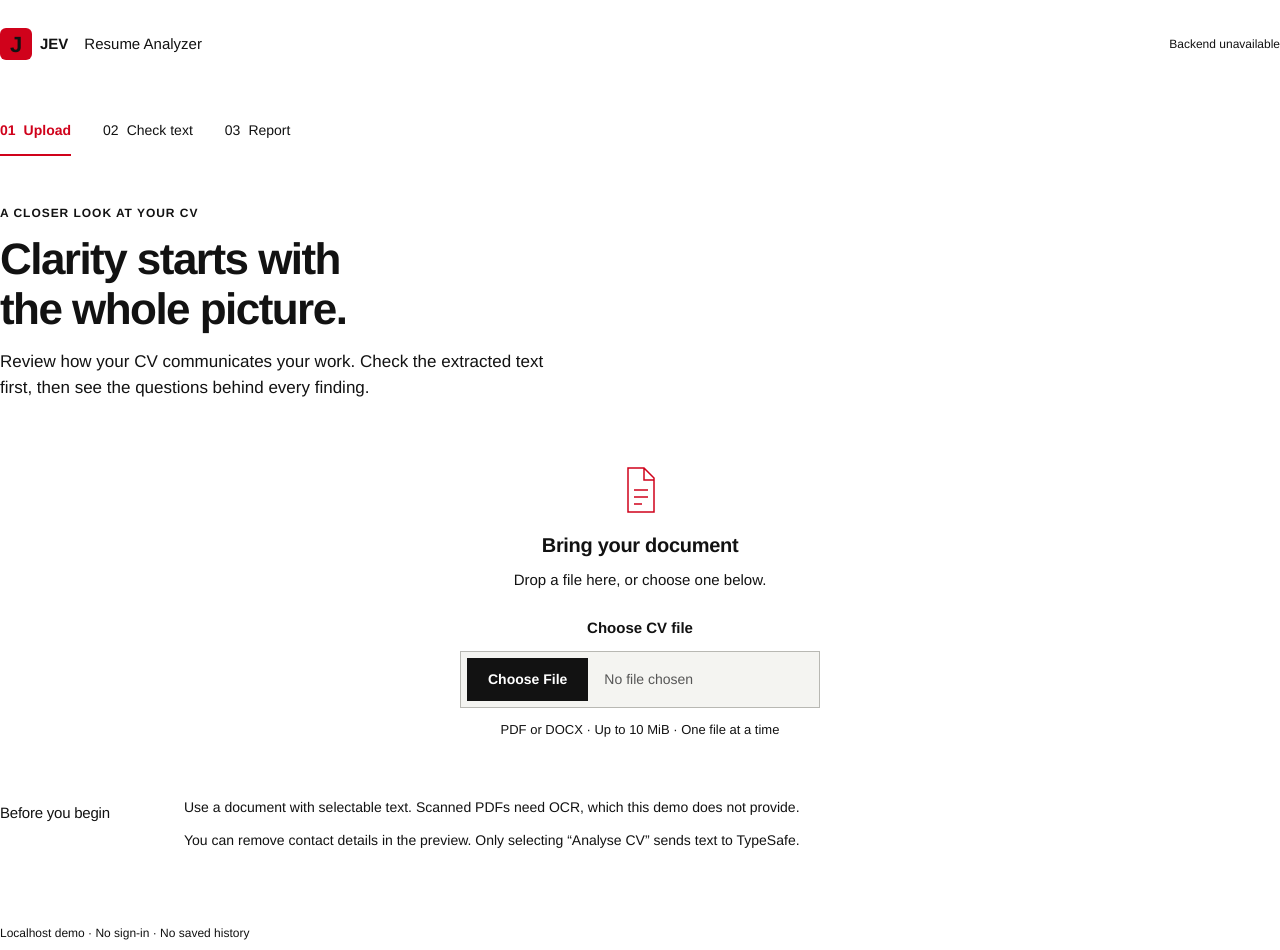
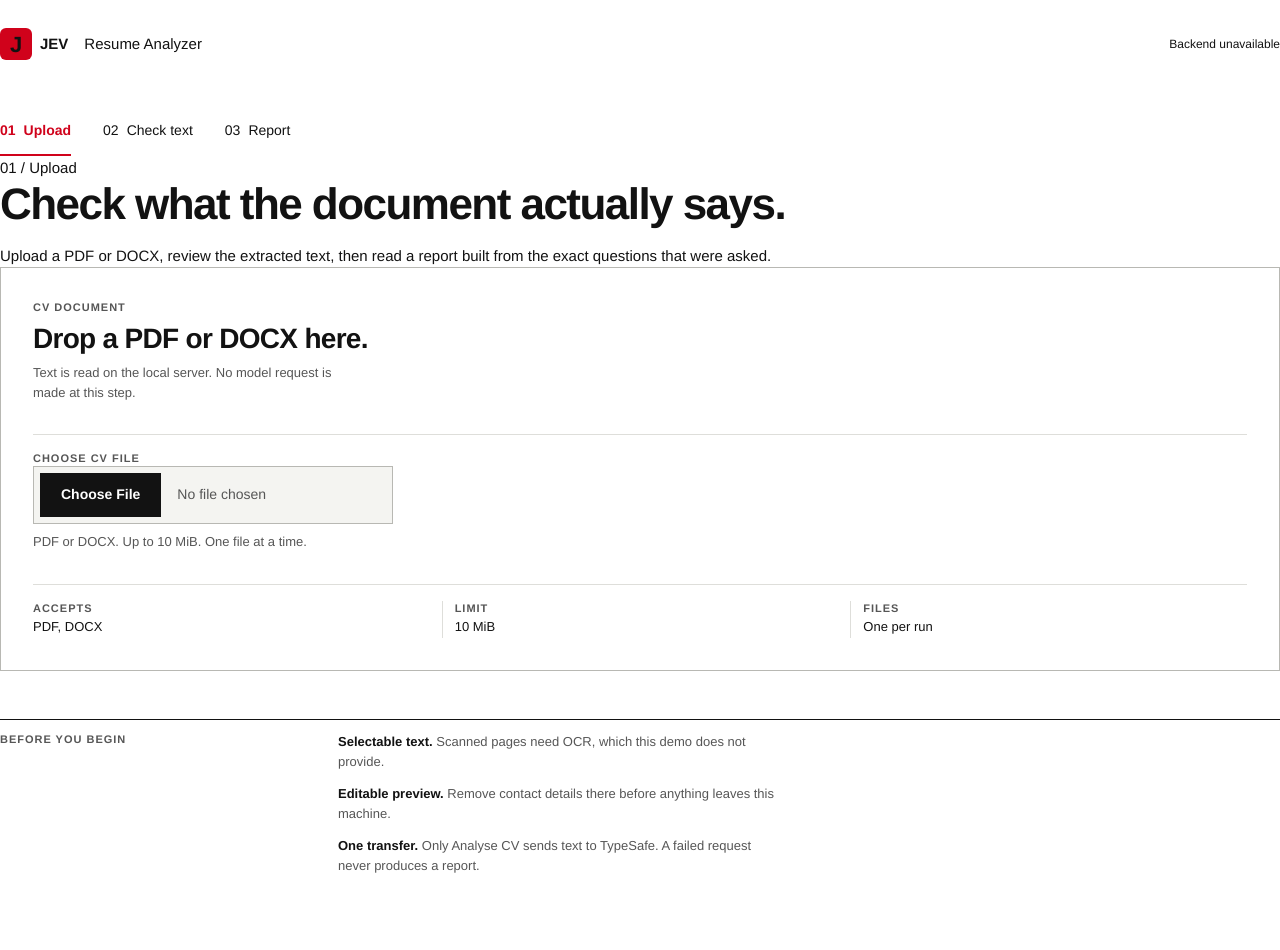
Before and after one commit to awun8191/jev-resume-analyzer, a React (Vite) app in the folder frontend/: page / in a window 1280 px wide. Shown: the top 950 px of the page. Built offline with nearby package versions, Linux system fonts and the light colour scheme; no server answers.

Commit message:
feat(stages): rebuild the upload and preview stages
Upload: one ruled drop area, the native file control, format and size limits.
Preview: document facts as a specimen label, warnings, editable text and an
optional job posting. Both keep the previous validation and copy.

```diff
--- a/frontend/src/features/preview/ReviewStage.tsx
+++ b/frontend/src/features/preview/ReviewStage.tsx
@@ -1,31 +1,124 @@
 import type { Extraction } from '../../api/schema'
 import Warnings from '../../components/Warnings'
 import DocumentEvidence from './DocumentEvidence'
+import './preview.css'
+
 interface Props {
-  fileName: string; extraction: Extraction; cvText: string; jobText: string; busy: boolean
-  onTextChange: (text: string) => void; onJobChange: (text: string) => void; onAnalyse: () => Promise<void>
+  fileName: string
+  extraction: Extraction
+  cvText: string
+  jobText: string
+  busy: boolean
+  onTextChange: (text: string) => void
+  onJobChange: (text: string) => void
+  onAnalyse: () => Promise<void>
 }
+
 export default function ReviewStage(p: Props) {
-  return <section aria-labelledby="preview-title">
-    <div className="intro compact"><p className="eyebrow">02 / Check text</p><h1 id="preview-title">Make sure it reads right.</h1>
-      <p>Fix reading order or missing text before analysis. This is the complete document, not reconstructed sections.</p></div>
-    <div className="document-meta"><strong className="filename">{p.fileName}</strong><span>{p.extraction.source_format.toUpperCase()} · {p.extraction.page_count === null ? 'Page count unavailable' : `${p.extraction.page_count} page(s)`}</span></div>
-    <Warnings warnings={p.extraction.warnings} title="Extraction notes" />
-    <DocumentEvidence extraction={p.extraction} edited={p.cvText.trim() !== p.extraction.text.trim()} />
-    <form onSubmit={e => { e.preventDefault(); if (!p.busy) void p.onAnalyse() }}>
-      <label className="field-label" htmlFor="cv-text">CV text <span>Editable preview</span></label>
-      <textarea id="cv-text" value={p.cvText} disabled={p.busy} rows={14} spellCheck={false} autoComplete="off"
-        aria-describedby="cv-help" onChange={e => p.onTextChange(e.target.value)} />
-      <p id="cv-help" className="field-help">{p.cvText.length.toLocaleString()} characters. Remove any personal details you do not want to send.</p>
-      {!p.cvText.trim() && <p className="empty-note">No readable text yet. Paste the document text above or start over with another file.</p>}
-      <details className="job-disclosure">
-        <summary>Add a job posting <span>Optional</span></summary>
-        <div><label className="field-label" htmlFor="job-text">Job posting</label><p className="field-help">Adds full-document alignment questions. Not an exhaustive requirements match.</p>
-          <textarea id="job-text" rows={7} disabled={p.busy} value={p.jobText} autoComplete="off" onChange={e => p.onJobChange(e.target.value)} /></div>
-      </details>
-      <div className="submit-row"><div><p>Ready for a closer look?</p><p className="field-help">CV text and any job posting will be sent to TypeSafe.</p></div>
-        <button className="btn btn--primary" type="submit" disabled={p.busy || !p.cvText.trim()}>{p.busy ? 'Analysing…' : 'Analyse CV'}</button></div>
-      {p.busy && <p className="busy-note" role="status">Waiting for the analysis response. Keep this page open. No automatic retries.</p>}
-    </form>
-  </section>
+  const pages = p.extraction.page_count === null ? 'Not reported' : String(p.extraction.page_count)
+
+  return (
+    <section aria-labelledby="preview-title">
+      <header className="stage__head">
+        <span className="stage__index">02 / Check text</span>
+        <h1 className="stage__title" tabIndex={-1} id="preview-title">Check the extracted text.</h1>
+        <p className="stage__lead">
+          Fix reading order or missing text before analysis. This is the whole document, not
+          reconstructed sections.
+        </p>
+      </header>
+
+      <dl className="doc">
+        <div className="doc__file">
+          <dt className="label">Document</dt>
+          <dd>{p.fileName}</dd>
+        </div>
+        <div>
+          <dt className="label">Format</dt>
+          <dd>{p.extraction.source_format.toUpperCase()}</dd>
+        </div>
+        <div>
+          <dt className="label">Pages</dt>
+          <dd>{pages}</dd>
+        </div>
+        <div>
+          <dt className="label">Characters</dt>
+          <dd>{p.cvText.length.toLocaleString('en-US')}</dd>
+        </div>
+      </dl>
+
+      <Warnings warnings={p.extraction.warnings} title="Extraction notes" />
+      <DocumentEvidence extraction={p.extraction} edited={p.cvText.trim() !== p.extraction.text.trim()} />
+
+      <form
+        className="form"
+        onSubmit={event => {
+          event.preventDefault()
+          if (!p.busy) void p.onAnalyse()
+        }}
+      >
+        <div className="field">
+          <div className="field-label">
+            <label className="label" htmlFor="cv-text">CV text</label>
+            <span className="field-meta">{p.cvText.length.toLocaleString('en-US')} characters</span>
+          </div>
+          <textarea
+            id="cv-text"
+            value={p.cvText}
+            disabled={p.busy}
+            rows={12}
+            spellCheck={false}
+            autoComplete="off"
+            aria-describedby="cv-help"
+            onChange={event => p.onTextChange(event.target.value)}
+          />
+          <p className="help measure" id="cv-help">
+            Remove any personal details you do not want to send. Editing here does not contact the server.
+          </p>
+          {!p.cvText.trim() && (
+            <p className="empty">
+              No readable text yet. Paste the document text above, or start over with another file.
+            </p>
+          )}
+        </div>
+
+        <details className="disclosure">
+          <summary>
+            <span>Add a job posting</span>
+            <span className="summary-note">Optional</span>
+            <span className="disclosure__mark" aria-hidden="true" />
+          </summary>
+          <div className="disclosure__body job-body">
+            <p className="help">
+              Adds document-level alignment questions. It is not an exhaustive requirements match.
+            </p>
+            <label className="label" htmlFor="job-text">Job posting</label>
+            <textarea
+              id="job-text"
+              rows={7}
+              disabled={p.busy}
+              value={p.jobText}
+              autoComplete="off"
+              onChange={event => p.onJobChange(event.target.value)}
+            />
+          </div>
+        </details>
+
+        <div className="actions">
+          <p className="actions__note">
+            CV text and any job posting will be sent to TypeSafe. One request per submission.
+          </p>
+          <button className="btn btn--primary" type="submit" disabled={p.busy || !p.cvText.trim()}>
+            {p.busy ? 'Analysing' : 'Analyse CV'}
+          </button>
+        </div>
+
+        {p.busy && (
+          <p className="busy" role="status">
+            Waiting for the analysis response. Keep this page open. No automatic retries.
+          </p>
+        )}
+      </form>
+    </section>
+  )
 }
--- /dev/null
+++ b/frontend/src/features/preview/preview.css
@@ -0,0 +1,140 @@
+/*
+ * Preview stage. Document facts read as a specimen label, then the editable
+ * text, then the single send action.
+ */
+.doc {
+  display: grid;
+  grid-template-columns: repeat(2, minmax(0, 1fr));
+  gap: 0;
+  border-top: 1px solid var(--ink);
+  border-bottom: 1px solid var(--rule);
+}
+
+.doc > div {
+  padding: var(--s3) 0;
+  min-width: 0;
+}
+
+.doc > div + div {
+  padding-left: var(--s3);
+  border-left: 1px solid var(--rule);
+}
+
+.doc dd {
+  margin-top: 2px;
+  font-size: var(--fs-3);
+  overflow-wrap: anywhere;
+}
+
+.doc__file {
+  grid-column: 1 / -1;
+}
+
+.doc__file dd {
+  font-weight: 600;
+}
+
+@media (min-width: 700px) {
+  .doc {
+    grid-template-columns: minmax(0, 1.4fr) repeat(3, minmax(0, 0.6fr));
+  }
+
+  .doc__file {
+    grid-column: auto;
+  }
+}
+
+.form {
+  margin-top: var(--s7);
+  border-top: 1px solid var(--ink);
+  padding-top: var(--s3);
+}
+
+.field + .field,
+.field + .disclosure,
+.disclosure + .field {
+  margin-top: var(--s5);
+}
+
+.field .help {
+  margin-top: var(--s2);
+  max-width: 68ch;
+}
+
+.empty {
+  margin-top: var(--s3);
+  border-left: 2px solid var(--accent);
+  padding-left: var(--s3);
+  font-size: var(--fs-2);
+  line-height: 1.5;
+  color: var(--ink-2);
+}
+
+.summary-note {
+  margin-left: auto;
+  font-size: var(--fs-1);
+  font-weight: 400;
+  letter-spacing: 0.07em;
+  text-transform: uppercase;
+  color: var(--ink-3);
+}
+
+.job-body {
+  display: grid;
+  gap: var(--s3);
+}
+
+.job-body textarea {
+  min-height: 168px;
+}
+
+/* Document evidence panel */
+.evidence {
+  margin-top: var(--s6);
+}
+
+.evidence > .label {
+  margin-bottom: var(--s1);
+  color: var(--ink);
+}
+
+.evidence h3 {
+  margin-top: var(--s3);
+  font-size: var(--fs-1);
+  font-weight: 600;
+  letter-spacing: var(--track-label);
+  text-transform: uppercase;
+  color: var(--ink);
+}
+
+.evidence p {
+  max-width: 72ch;
+}
+
+.evidence ul {
+  display: grid;
+  gap: var(--s1);
+  padding: 0;
+  list-style: none;
+  overflow-wrap: anywhere;
+}
+
+.evidence li {
+  display: grid;
+  grid-template-columns: 6px minmax(0, 1fr);
+  gap: var(--s3);
+  align-items: baseline;
+}
+
+.evidence li::before {
+  content: '';
+  width: 4px;
+  height: 4px;
+  background: var(--ink-3);
+}
+
+.evidence__warning {
+  border-left: 2px solid var(--accent);
+  padding-left: var(--s3);
+  color: var(--ink);
+}
--- a/frontend/src/features/upload/UploadStage.tsx
+++ b/frontend/src/features/upload/UploadStage.tsx
@@ -1,41 +1,106 @@
-import { useState } from 'react'
+import { useRef, useState } from 'react'
+import './upload.css'
+
 export const MAX_UPLOAD_BYTES = 10 * 1024 * 1024
+
 export function validateFile(file: File): string | null {
   if (!/\.(pdf|docx)$/i.test(file.name)) return 'Choose a PDF or DOCX file.'
   if (file.size === 0) return 'This file is empty. Choose a document with readable text.'
   if (file.size > MAX_UPLOAD_BYTES) return 'This demo accepts files up to 10 MiB.'
   return null
 }
+
 export default function UploadStage({ onFile }: { onFile: (file: File) => Promise<void> }) {
   const [error, setError] = useState<string | null>(null)
   const [dragging, setDragging] = useState(false)
+  const dragDepth = useRef(0)
+
   function select(files: File[]) {
-    if (files.length !== 1) { setError('Choose one document at a time.'); return }
+    if (files.length !== 1) {
+      setError('Choose one document at a time.')
+      return
+    }
     const problem = validateFile(files[0])
     setError(problem)
     if (!problem) void onFile(files[0])
   }
-  return <section aria-labelledby="upload-title">
-    <div className="intro"><p className="eyebrow">A closer look at your CV</p>
-      <h1 id="upload-title">Clarity starts with<br />the whole picture.</h1>
-      <p>Review how your CV communicates your work. Check the extracted text first, then see the questions behind every finding.</p>
-    </div>
-    <div className={`dropzone ${dragging ? 'is-dragging' : ''}`}
-      onDragOver={e => { e.preventDefault(); setDragging(true) }}
-      onDragLeave={() => setDragging(false)}
-      onDrop={e => { e.preventDefault(); setDragging(false); select(Array.from(e.dataTransfer.files)) }}>
-      <svg width="40" height="48" viewBox="0 0 40 48" fill="none" aria-hidden="true"><path d="M8 2h16l10 10v34H8zM24 2v12h10M14 24h14M14 31h14M14 38h8" stroke="currentColor" strokeWidth="1.5" /></svg>
-      <h2>Bring your document</h2><p>Drop a file here, or choose one below.</p>
-      <label className="file-label" htmlFor="cv-file">Choose CV file</label>
-      <input id="cv-file" type="file" accept=".pdf,.docx,application/pdf,application/vnd.openxmlformats-officedocument.wordprocessingml.document"
-        aria-describedby="upload-help upload-error" onChange={e => {
-          if (e.currentTarget.files?.length) select(Array.from(e.currentTarget.files))
-          e.currentTarget.value = ''
-        }} />
-      <p id="upload-help" className="muted">PDF or DOCX · Up to 10 MiB · One file at a time</p>
-      <p id="upload-error" role={error ? 'alert' : undefined}>{error}</p>
-    </div>
-    <div className="upload-notes"><h2>Before you begin</h2><p>Use a document with selectable text. Scanned PDFs need OCR, which this demo does not provide.</p>
-      <p>You can remove contact details in the preview. Only selecting “Analyse CV” sends text to TypeSafe.</p></div>
-  </section>
+
+  function leave() {
+    dragDepth.current = Math.max(0, dragDepth.current - 1)
+    if (dragDepth.current === 0) setDragging(false)
+  }
+
+  return (
+    <section aria-labelledby="upload-title">
+      <header className="stage__head">
+        <span className="stage__index">01 / Upload</span>
+        <h1 className="stage__title" tabIndex={-1} id="upload-title">Check what the document actually says.</h1>
+        <p className="stage__lead">
+          Upload a PDF or DOCX, review the extracted text, then read a report built from the exact
+          questions that were asked.
+        </p>
+      </header>
+
+      <div
+        className={`drop${dragging ? ' is-dragging' : ''}`}
+        onDragEnter={event => {
+          event.preventDefault()
+          dragDepth.current += 1
+          setDragging(true)
+        }}
+        onDragOver={event => event.preventDefault()}
+        onDragLeave={event => {
+          event.preventDefault()
+          leave()
+        }}
+        onDrop={event => {
+          event.preventDefault()
+          dragDepth.current = 0
+          setDragging(false)
+          select(Array.from(event.dataTransfer.files))
+        }}
+      >
+        <div className="drop__lead">
+          <p className="label">CV document</p>
+          <p className="drop__title">{dragging ? 'Release to upload.' : 'Drop a PDF or DOCX here.'}</p>
+          <p className="help">
+            {dragging
+              ? 'One document at a time. The file is read locally before anything else happens.'
+              : 'Text is read on the local server. No model request is made at this step.'}
+          </p>
+        </div>
+
+        <div className="drop__control">
+          <label className="label" htmlFor="cv-file">Choose CV file</label>
+          <input
+            id="cv-file"
+            type="file"
+            accept=".pdf,.docx,application/pdf,application/vnd.openxmlformats-officedocument.wordprocessingml.document"
+            aria-describedby={error ? 'upload-help upload-error' : 'upload-help'}
+            onChange={event => {
+              if (event.currentTarget.files?.length) select(Array.from(event.currentTarget.files))
+              event.currentTarget.value = ''
+            }}
+          />
+          <p className="help" id="upload-help">PDF or DOCX. Up to 10 MiB. One file at a time.</p>
+          {error && <p className="drop__error" id="upload-error" role="alert">{error}</p>}
+        </div>
+
+        <dl className="specs">
+          <div><dt className="label">Accepts</dt><dd>PDF, DOCX</dd></div>
+          <div><dt className="label">Limit</dt><dd>10 MiB</dd></div>
+          <div><dt className="label">Files</dt><dd>One per run</dd></div>
+        </dl>
+      </div>
+
+      <section className="notes" aria-labelledby="notes-title">
+        <h2 className="label" id="notes-title">Before you begin</h2>
+        <ul>
+          <li><b>Selectable text.</b> Scanned pages need OCR, which this demo does not provide.</li>
+          <li><b>Editable preview.</b> Remove contact details there before anything leaves this machine.</li>
+          <li><b>One transfer.</b> Only Analyse CV sends text to TypeSafe. A failed request never produces a report.</li>
+        </ul>
+      </section>
+    </section>
+  )
 }
--- /dev/null
+++ b/frontend/src/features/upload/upload.css
@@ -0,0 +1,133 @@
+/*
+ * Upload stage. A single ruled drop area, left aligned, with the file control
+ * as the baseline action and drag and drop as an enhancement.
+ */
+.drop {
+  display: grid;
+  gap: var(--s5);
+  padding: var(--s5);
+  border: 1px solid var(--rule-2);
+  background: var(--paper);
+  transition: border-color var(--dur) var(--ease);
+}
+
+.drop.is-dragging {
+  border-color: var(--accent);
+  box-shadow: inset 0 0 0 1px var(--accent);
+}
+
+.drop__title {
+  margin-top: var(--s2);
+  font-size: var(--fs-5);
+  font-weight: 600;
+  line-height: 1.15;
+  letter-spacing: -0.025em;
+  max-width: 24ch;
+}
+
+.drop__lead .help {
+  margin-top: var(--s2);
+  max-width: 46ch;
+}
+
+.drop__control {
+  padding-top: var(--s4);
+  border-top: 1px solid var(--rule);
+}
+
+.drop__control .help {
+  margin-top: var(--s2);
+}
+
+.drop__error {
+  margin-top: var(--s2);
+  font-size: var(--fs-2);
+  font-weight: 600;
+  color: var(--accent);
+}
+
+.drop__error::before {
+  content: '!';
+  display: inline-block;
+  width: 16px;
+  height: 16px;
+  margin-right: var(--s2);
+  border: 1px solid var(--accent);
+  text-align: center;
+  line-height: 14px;
+  font-size: 11px;
+}
+
+.specs {
+  display: grid;
+  grid-template-columns: repeat(3, minmax(0, 1fr));
+  gap: var(--s3);
+  padding-top: var(--s4);
+  border-top: 1px solid var(--rule);
+}
+
+.specs dd {
+  margin-top: 2px;
+  font-size: var(--fs-2);
+}
+
+.specs div + div {
+  padding-left: var(--s3);
+  border-left: 1px solid var(--rule);
+}
+
+.notes {
+  display: grid;
+  gap: var(--s3);
+  margin-top: var(--s7);
+  border-top: 1px solid var(--ink);
+  padding-top: var(--s3);
+}
+
+.notes ul {
+  display: grid;
+  gap: var(--s3);
+  padding: 0;
+  list-style: none;
+  font-size: var(--fs-2);
+  line-height: 1.55;
+  color: var(--ink-2);
+  max-width: 62ch;
+}
+
+.notes b {
+  color: var(--ink);
+  font-weight: 600;
+}
+
+@media (min-width: 720px) {
+  .drop {
+    padding: var(--s6);
+  }
+}
+
+@media (min-width: 860px) {
+  .drop {
+    grid-template-columns: minmax(0, 1fr);
+    gap: var(--s6);
+  }
+
+  .notes {
+    grid-template-columns: minmax(0, 3fr) minmax(0, 9fr);
+    gap: var(--s5);
+  }
+}
+
+@media (max-width: 560px) {
+  .specs {
+    grid-template-columns: minmax(0, 1fr);
+    gap: var(--s2);
+  }
+
+  .specs div + div {
+    padding-left: 0;
+    padding-top: var(--s2);
+    border-left: 0;
+    border-top: 1px solid var(--rule);
+  }
+}
```
Also changed, not shown: frontend/src/components/Warnings.tsx (+15 -2 lines), frontend/src/features/preview/DocumentEvidence.tsx (+68 -19 lines).
